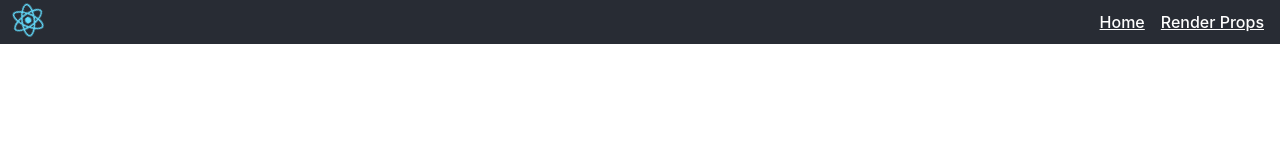
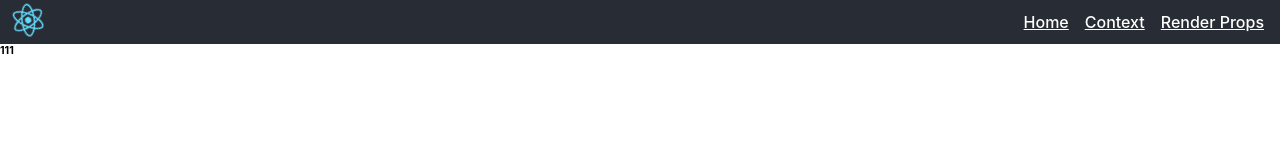
Before and after one commit to home-of-awefeng/react-learning-examples, a React (Create React App) app: page /context in a window 1280 px wide. Shown: the top 160 px of the page. Built offline with nearby package versions, Linux system fonts and the light colour scheme.

Commit message:
[context]feat: add context page.

```diff
--- a/src/app/Routes.tsx
+++ b/src/app/Routes.tsx
@@ -1,6 +1,7 @@
 import React from "react";
 import { Redirect, Route } from "react-router-dom";
 import RenderPropsPage from "../pages/render-props";
+import ContextPage from "../pages/context";
 
 export interface IRoute {
 	path: string;
@@ -17,6 +18,11 @@ export const routes: Array<IRoute> = [
 	{
 		path: '/home',
 		title: 'Home'
+	},
+	{
+		path: '/context',
+		title: 'Context',
+		component: <ContextPage />
 	},
 	{
 		path: '/render-props',
--- /dev/null
+++ b/src/pages/context/index.tsx
@@ -0,0 +1,33 @@
+import React from "react";
+
+const MyContext = React.createContext(111);
+
+class MyClass extends React.Component {
+	componentDidMount() {
+		let value = this.context;
+		/* 在组件挂载完成后，使用 MyContext 组件的值来执行一些有副作用的操作 */
+	}
+	componentDidUpdate() {
+		let value = this.context;
+		/* ... */
+	}
+	componentWillUnmount() {
+		let value = this.context;
+		/* ... */
+	}
+	render() {
+		let value = this.context;
+		/* 基于 MyContext 组件的值进行渲染 */
+		return <h6>{ value }</h6>
+	}
+}
+
+MyClass.contextType = MyContext;
+
+export default function ContextPage () {
+	return (
+		<div>
+			<MyClass/>
+		</div>
+	)
+}
--- a/src/pages/render-props/index.tsx
+++ b/src/pages/render-props/index.tsx
@@ -11,7 +11,7 @@ export default function RenderPropsPage () {
 	}
 	return (
 		<div>
-			<h1>Move the mouse around!</h1>
+			<a href="https://cdb.reacttraining.com/use-a-render-prop-50de598f11ce">Read More</a>
 			{/* method one */}
 			<Mouse render={renderTheCat} />
 
```
